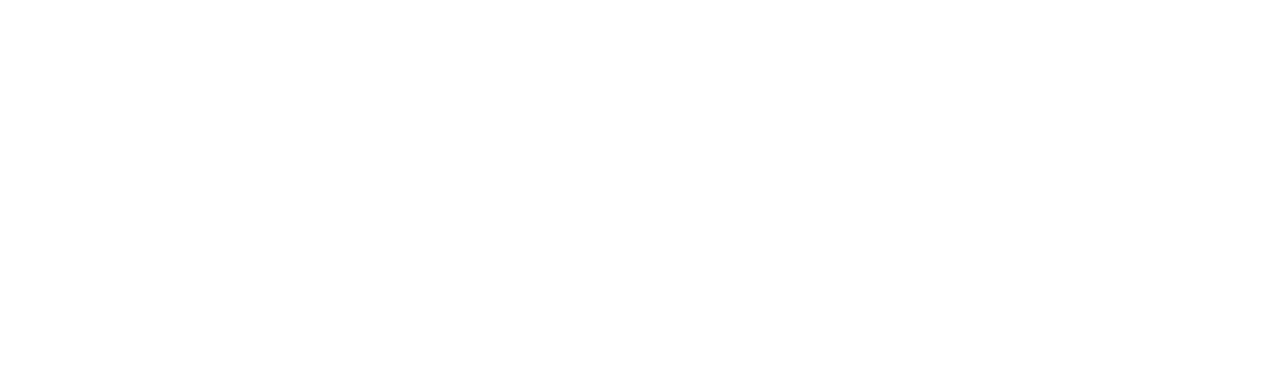
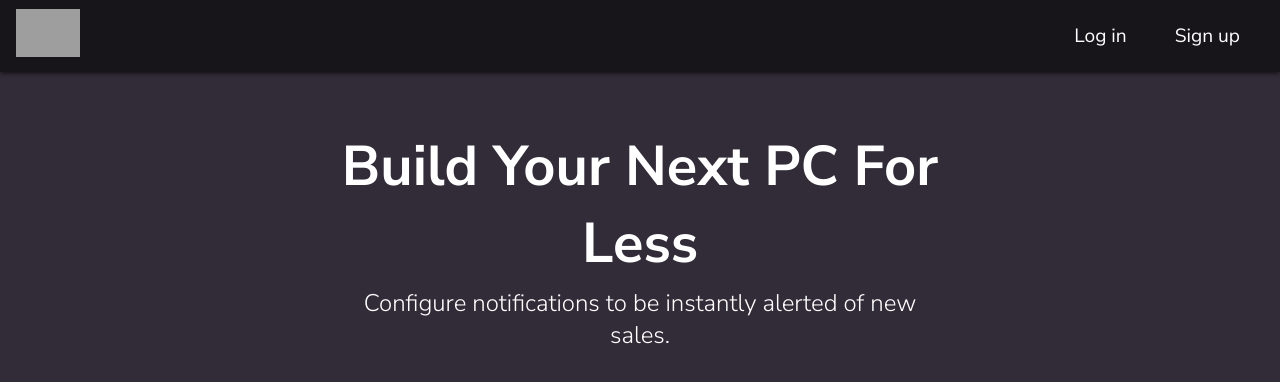
Before and after one commit to BrandonBelardo/r-buildapcsales-tracker, a Next.js app: page / in a window 1280 px wide. Shown: the top 382 px of the page. Built offline with nearby package versions, Linux system fonts and the light colour scheme; grey boxes are pictures that could not be loaded.

Commit message:
Navbar and basic landing text added

```diff
--- /dev/null
+++ b/components/Landing/Navbar.js
@@ -0,0 +1,55 @@
+import styled from "styled-components";
+
+export default function Navbar() {
+    return(
+        <NavContainer>
+            <NavLogoLink href="/">
+                <NavLogo src ="https://cdn1.iconfinder.com/data/icons/computer-components-6/32/cpu_processor_computer_chip-512.png"/>
+            </NavLogoLink>
+            <NavLinkContainer>
+                <NavLink href=  "#">Log in</NavLink>
+                <NavLink href="#">Sign up</NavLink>
+            </NavLinkContainer>
+        </NavContainer>
+    );
+}
+
+const NavContainer = styled.div`
+    align-items: center;
+    background-color: rgba(12, 13, 15, 0.7);
+    backdrop-filter: blur(5px);
+    box-sizing: border-box;
+    display: flex;
+    justify-content: space-between;
+    height: 4.5rem;
+    left: 0px;
+    top: 0px;
+    padding: 0px;
+    position: fixed;
+    width: 100%;
+    font-size: 1.2rem;
+    box-shadow: 0px 0px 5px 0px rgb(2, 2, 3);
+`;
+
+
+const NavLogoLink = styled.a``;
+
+const NavLogo = styled.img`
+    width: 4rem;
+    margin: 1rem;
+`;
+
+
+
+const NavLinkContainer = styled.nav`
+    display: inline-block;
+    text-align: right;
+    margin: 1rem;
+`;
+
+const NavLink = styled.a`
+    margin: 1.5rem;
+    color: inherit;
+    font-family: inherit;
+    text-decoration: none;
+`;
--- a/pages/_app.js
+++ b/pages/_app.js
@@ -1,14 +1,14 @@
 import Head from 'next/head' //use instead of head
 import { createGlobalStyle } from 'styled-components'
 
-export const GlobalStyle = createGlobalStyle`
-  *
-  {
-    box-sizing: border-box;
-    margin: 0;
-    padding: 0;
+const GlobalStyle = createGlobalStyle`
+    body {
+        color: white;
+        background-color:rgb(50, 43, 56);
+        font-family: "Nunito Sans", serif;
     }
-`
+`;
+
 
 export default function App({ Component, pageProps }) {
     return (
@@ -23,10 +23,12 @@
             <link rel="manifest" href="/favicon_package/site.webmanifest"/>
             <meta name="msapplication-TileColor" content="#da532c"/>
             <meta name="theme-color" content="#ffffff"/>
+            <link rel="preconnect" href="https://fonts.googleapis.com"/>
+            <link rel="preconnect" href="https://fonts.gstatic.com" crossorigin/>
+            <link href="https://fonts.googleapis.com/css2?family=Nunito+Sans:ital,opsz,wght@0,6..12,200..1000;1,6..12,200..1000&family=Open+Sans:ital,wght@0,300..800;1,300..800&display=swap" rel="stylesheet"/>
+      </Head>
+      <GlobalStyle/>
       <Component {... pageProps} ></Component>
-        </Head>
-        <GlobalStyle />
-
     </>
-  )
+  );
 }
--- a/pages/index.js
+++ b/pages/index.js
@@ -1,3 +1,55 @@
+import Navbar from "@/components/Landing/Navbar";
+import styled from "styled-components";
+
 export default function Home() {
-  return <p>Hello world!</p>;
-}
+    return(
+        <>
+            <Navbar/>
+            <PageContainer>
+                <LandingTextContainer>
+                    <MainHeader>
+                        Build Your Next PC For Less
+                    </MainHeader>
+                    <MainSubHeader>
+                        Configure notifications to be instantly alerted of new sales.
+                    </MainSubHeader>
+                </LandingTextContainer>
+            </PageContainer>
+        </>
+    );
+ }
+
+ const PageContainer = styled.div`
+    display: flex;
+    justify-content: center; /* Centers horizontally */
+    text-align: center;
+    min-height: 100vh; /* Ensures it covers the full viewport */
+    width: 100%;
+    padding: 20px; /* Prevents content from touching edges */
+    box-sizing: border-box;
+
+ `;
+
+ const LandingTextContainer = styled.div`
+    margin-top: 100px;
+    max-width: 600px;
+    font-weight: 500;
+
+
+ `;
+
+ const MainHeader = styled.h1`
+    margin: 0px;
+    font-size: 3.5rem;
+
+ `;
+
+ const MainSubHeader = styled.h2`
+    margin: 5px;
+    font-size: 1.5rem;
+    font-weight: 300;
+ `;
+
+ const GetStartedButton = styled.button`
+
+ `
```
Also changed, not shown: 1 other file (tests, documents, lock files or other folders). Lines whose indentation alone changed are shown as unchanged.
